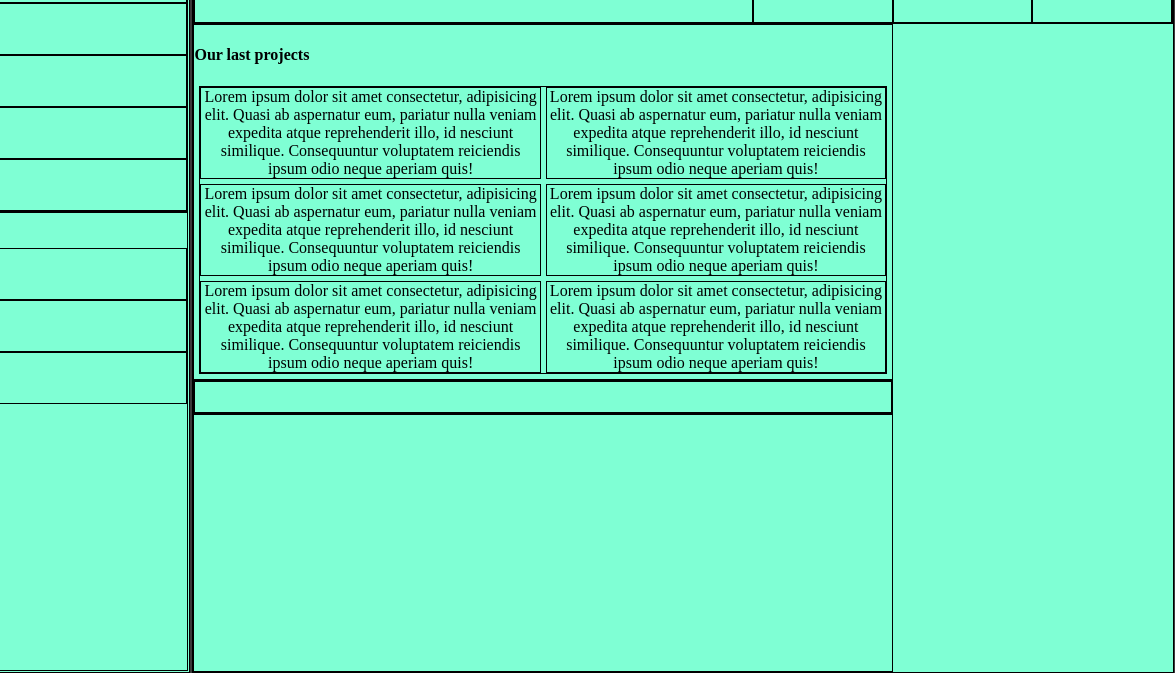
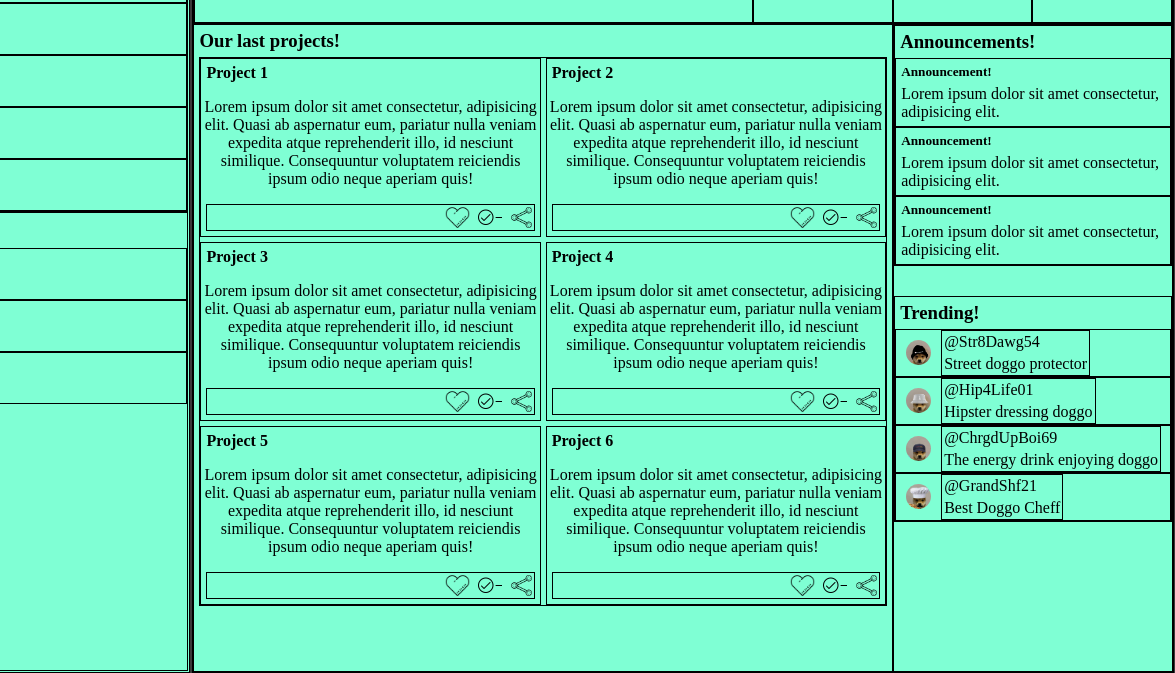
Before and after one commit to CoZm0s/Admin-Dashboard, a plain HTML site: page index.html in a window 1280 px wide. Shown: the part 140-813 px from the top of the page, 105-1280 px from the left. Drawn offline with Linux system fonts and the light colour scheme.

Commit message:
Finished with layout. Design time

```diff
--- a/index.html
+++ b/index.html
@@ -54,21 +54,89 @@
     </header>
     <main>
         <div id="projects">
-            <h4>Our last projects</h4>
+            <h3>Our last projects!</h3>
         <div id="projectlist">
-            <div>Lorem ipsum dolor sit amet consectetur, adipisicing elit. Quasi ab aspernatur eum, pariatur nulla veniam expedita atque reprehenderit illo, id nesciunt similique. Consequuntur voluptatem reiciendis ipsum odio neque aperiam quis!</div>
-            <div>Lorem ipsum dolor sit amet consectetur, adipisicing elit. Quasi ab aspernatur eum, pariatur nulla veniam expedita atque reprehenderit illo, id nesciunt similique. Consequuntur voluptatem reiciendis ipsum odio neque aperiam quis!</div>
-            <div>Lorem ipsum dolor sit amet consectetur, adipisicing elit. Quasi ab aspernatur eum, pariatur nulla veniam expedita atque reprehenderit illo, id nesciunt similique. Consequuntur voluptatem reiciendis ipsum odio neque aperiam quis!</div>
-            <div>Lorem ipsum dolor sit amet consectetur, adipisicing elit. Quasi ab aspernatur eum, pariatur nulla veniam expedita atque reprehenderit illo, id nesciunt similique. Consequuntur voluptatem reiciendis ipsum odio neque aperiam quis!</div>
-            <div>Lorem ipsum dolor sit amet consectetur, adipisicing elit. Quasi ab aspernatur eum, pariatur nulla veniam expedita atque reprehenderit illo, id nesciunt similique. Consequuntur voluptatem reiciendis ipsum odio neque aperiam quis!</div>
-            <div>Lorem ipsum dolor sit amet consectetur, adipisicing elit. Quasi ab aspernatur eum, pariatur nulla veniam expedita atque reprehenderit illo, id nesciunt similique. Consequuntur voluptatem reiciendis ipsum odio neque aperiam quis!</div>
-        </div>
+            <div class="projectitem">
+                <h4>Project 1</h4>
+                <p>Lorem ipsum dolor sit amet consectetur, adipisicing elit. Quasi ab aspernatur eum, pariatur nulla veniam expedita atque reprehenderit illo, id nesciunt similique. Consequuntur voluptatem reiciendis ipsum odio neque aperiam quis!</p>
+                <div id="projectactions"><img src="pics/icons8-favorite-64.png"><img src="pics/icons8-checked-50.png"><img src="pics/icons8-share-80.png"></div>
 
-        <div class="rightsidebar">
-            <div id="announcements"></div>
-            <div id="trending"></div>
+            </div>
+            <div class="projectitem">
+                <h4>Project 2</h4>
+                <p>Lorem ipsum dolor sit amet consectetur, adipisicing elit. Quasi ab aspernatur eum, pariatur nulla veniam expedita atque reprehenderit illo, id nesciunt similique. Consequuntur voluptatem reiciendis ipsum odio neque aperiam quis!</p>
+                <div id="projectactions"><img src="pics/icons8-favorite-64.png"><img src="pics/icons8-checked-50.png"><img src="pics/icons8-share-80.png"></div>
+            </div>
+            <div class="projectitem">
+                <h4>Project 3</h4>
+                <p>Lorem ipsum dolor sit amet consectetur, adipisicing elit. Quasi ab aspernatur eum, pariatur nulla veniam expedita atque reprehenderit illo, id nesciunt similique. Consequuntur voluptatem reiciendis ipsum odio neque aperiam quis!</p>
+                <div id="projectactions"><img src="pics/icons8-favorite-64.png"><img src="pics/icons8-checked-50.png"><img src="pics/icons8-share-80.png"></div>
+            </div>
+            <div class="projectitem">
+                <h4>Project 4</h4>
+                <p>Lorem ipsum dolor sit amet consectetur, adipisicing elit. Quasi ab aspernatur eum, pariatur nulla veniam expedita atque reprehenderit illo, id nesciunt similique. Consequuntur voluptatem reiciendis ipsum odio neque aperiam quis!</p>
+                <div id="projectactions"><img src="pics/icons8-favorite-64.png"><img src="pics/icons8-checked-50.png"><img src="pics/icons8-share-80.png"></div>
+
+            </div>
+            <div class="projectitem">
+                <h4>Project 5</h4>
+                <p>Lorem ipsum dolor sit amet consectetur, adipisicing elit. Quasi ab aspernatur eum, pariatur nulla veniam expedita atque reprehenderit illo, id nesciunt similique. Consequuntur voluptatem reiciendis ipsum odio neque aperiam quis!</p>
+                <div id="projectactions"><img src="pics/icons8-favorite-64.png"><img src="pics/icons8-checked-50.png"><img src="pics/icons8-share-80.png"></div>
+            </div>
+            <div class="projectitem">
+                <h4>Project 6</h4>
+                <p>Lorem ipsum dolor sit amet consectetur, adipisicing elit. Quasi ab aspernatur eum, pariatur nulla veniam expedita atque reprehenderit illo, id nesciunt similique. Consequuntur voluptatem reiciendis ipsum odio neque aperiam quis!</p>
+                <div id="projectactions"><img src="pics/icons8-favorite-64.png"><img src="pics/icons8-checked-50.png"><img src="pics/icons8-share-80.png"></div>
+            </div>
         </div>
         </div>
+        <div class="rightsidebar">
+            <div id="announcements">
+                <h3>Announcements!</h3>
+                <div class="announcement">
+                    <h5>Announcement!</h5>
+                    <p>Lorem ipsum dolor sit amet consectetur, adipisicing elit.</p>
+                </div>
+                <div class="announcement">
+                    <h5>Announcement!</h5>
+                    <p>Lorem ipsum dolor sit amet consectetur, adipisicing elit.</p>
+                </div>
+                <div class="announcement">
+                    <h5>Announcement!</h5>
+                    <p>Lorem ipsum dolor sit amet consectetur, adipisicing elit.</p>
+                </div>
+            </div>
+            <div id="trending">
+                <h3>Trending!</h3>
+                <div class="trendingacc">
+                    <img src="pics/pfp1.jpg">
+                    <div class="trendinfo">
+                    <p class="trendinguserid">@Str8Dawg54</p>
+                    <p class="trendingusername">Street doggo protector</p>
+                    </div>
+                </div>
+                <div class="trendingacc">
+                    <img src="pics/pfp2.jpg">
+                    <div class="trendinfo">
+                    <p class="trendinguserid">@Hip4Life01</p>
+                    <p class="trendingusername">Hipster dressing doggo</p>
+                    </div>
+                </div>
+                <div class="trendingacc">
+                    <img src="pics/pfp3.jpg">
+                    <div class="trendinfo">
+                    <p class="trendinguserid">@ChrgdUpBoi69</p>
+                    <p class="trendingusername">The energy drink enjoying doggo</p>
+                    </div>
+                </div>
+                <div class="trendingacc">
+                    <img src="pics/pfp4.jpg">
+                    <div class="trendinfo">
+                    <p class="trendinguserid">@GrandShf21</p>
+                    <p class="trendingusername">Best Doggo Cheff</p>
+                    </div>
+                </div>
+            </div>
     </main>
     <footer>
 
--- a/style.css
+++ b/style.css
@@ -128,14 +128,9 @@ main{
     display: grid;
     grid-template-columns: 5fr 2fr;
 }
-h4{
+h3{
     text-align: start;
-    display: block;
-    margin-block-start: 1.33em;
-    margin-block-end: 1.33em;
-    margin-inline-start: 0px;
-    margin-inline-end: 0px;
-    font-weight: bold;
+    margin: 5px;
 }
 
 #projectlist{
@@ -151,6 +146,52 @@ h4{
     flex-direction: column;
     gap: 30px;
 }
-.rightsidebar div{
-    flex-grow: 1;
+
+
+.announcement h5{
+    text-align: start;
+    margin: 5px;
 }
+.announcement p{
+    text-align: start;
+    margin: 5px;
+}
+
+.projectitem h4{
+    margin: 5px;
+    text-align: start;
+}
+
+#projectactions{
+    margin: 5px;
+    justify-content: flex-end;
+    gap: 7px;
+    display: flex;
+    flex-direction: row;
+}
+#projectactions img{
+    height: 25px;
+    width: 25px;
+}
+
+.trendingacc{
+
+    display: flex;
+}
+.trendingacc img{
+    border-radius: 25px;
+    margin: 10px;
+    height: 25px;
+    width: 25px;
+}
+.trendinfo{
+    display: flex;
+    flex-direction: column;
+}
+.trendinguserid{
+    text-align: start;
+}
+.trendinfo p{
+    justify-content: flex-start;
+    margin: 2px;
+}
```
Also changed, not shown: pics/icons8-checked-50.png (added), pics/icons8-favorite-64.png (added), pics/icons8-share-80.png (added), pics/pfp1.jpg (added), pics/pfp2.jpg (added), pics/pfp3.jpg (added), pics/pfp4.jpg (added).
